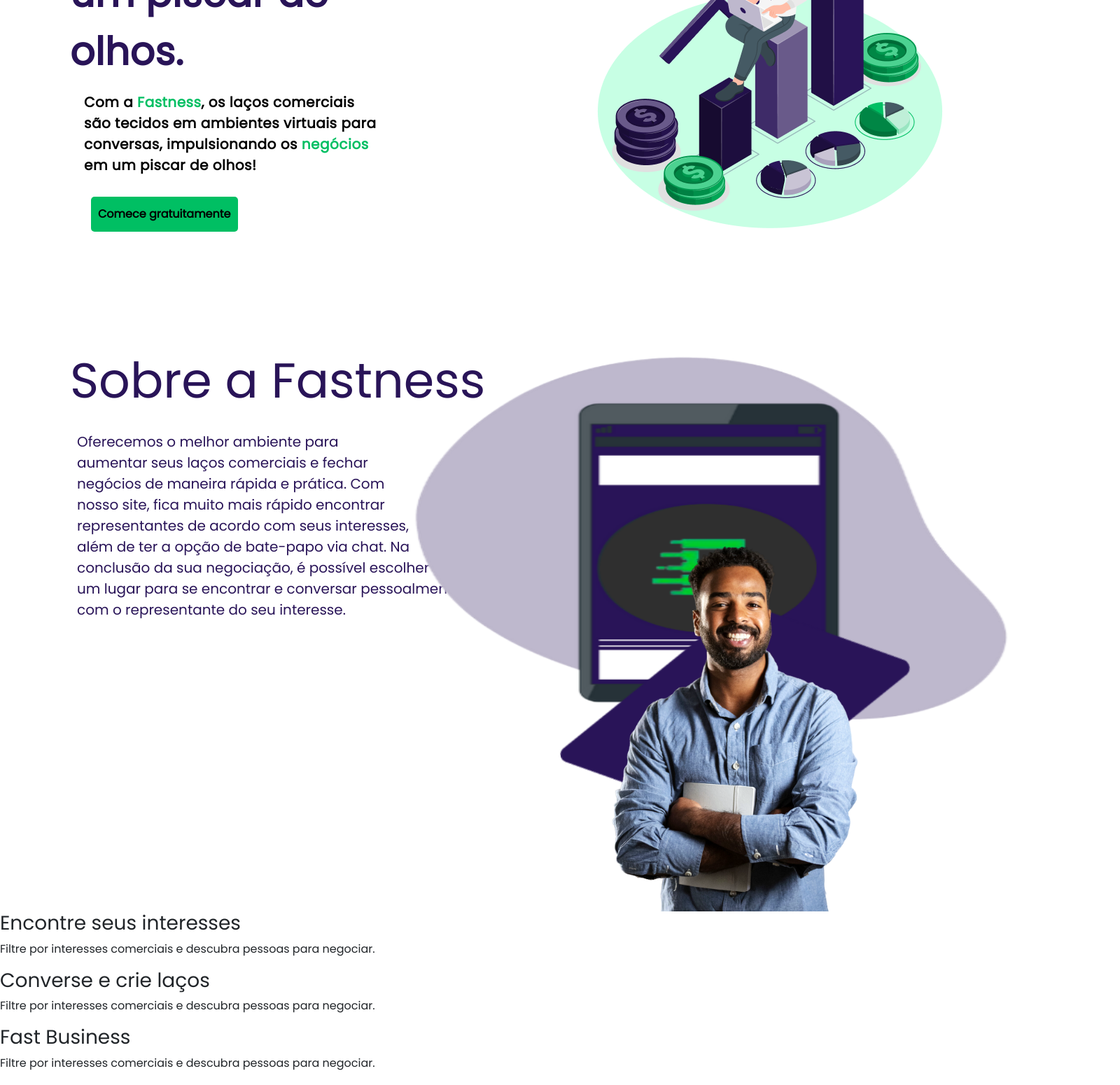
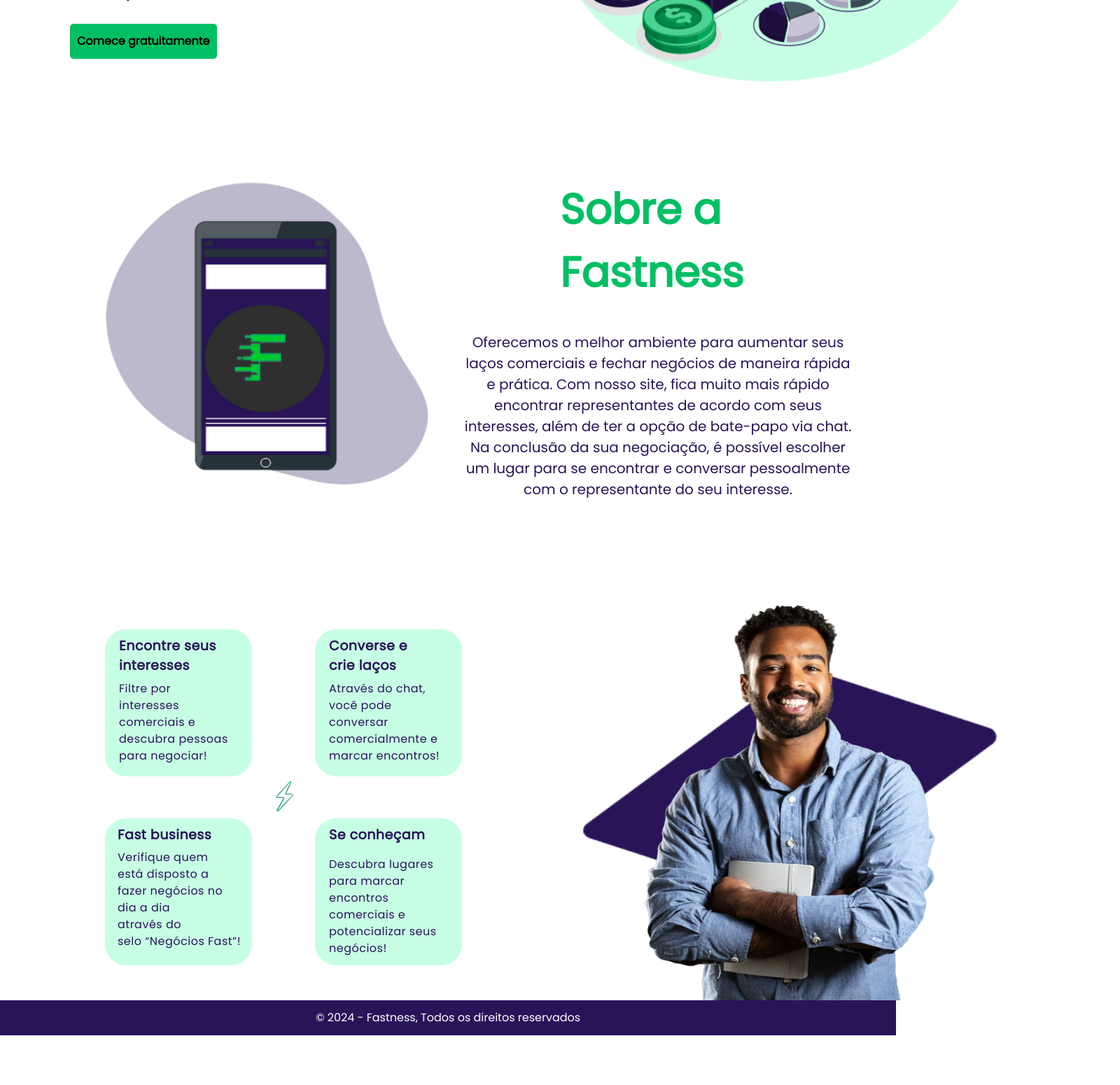
Before and after one commit to Vhs4/Fastness, a React (Vite) app: page / in a window 1280 px wide. Shown: the part 540-2090 px from the top of the page at 70% size, 1600 px wide, since content can reach past the window. After the commit the page ends 2019 px from the top, so only its background shows below. Built offline with nearby package versions, Linux system fonts and the light colour scheme.

Commit message:
página finalizada

```diff
--- a/src/pages/Home/Home.jsx
+++ b/src/pages/Home/Home.jsx
@@ -7,15 +7,14 @@
         <nav class="navP">
           <img src="/img/logo.png" class="img_nav" alt="logo fastness"></img>
         <ul>
+            <li><a href="">Sobre</a></li>
             <li><a href="">Benefícios</a></li>
-            <li><a href="">Sobre a fastness</a></li>
-            <li className=""><a href="">Central de ajuda</a></li>
             <li className=""><a href="">Entrar</a></li>
             <button className="header_button">Cadastre-se</button>
         </ul>
         </nav>
         <p className="p1">
-          Crie laços <span>rápidos</span> e <br></br>
+        Crie laços <span>rápidos</span> e <br></br>
         feche <span>negócios</span> em <br></br>
         um piscar de olhos.
         </p>
@@ -26,30 +25,39 @@
         </p>
         <button className="button1">Comece gratuitamente</button>
         <img src="/img/home.png" class="img_header" alt="homem de negócios"></img>
+        <img src="/img/celular.png" class="img_header1" alt="celular"></img>
         <p className="p3">Sobre a Fastness</p>
-        <p className="p4">Oferecemos o melhor ambiente para <br></br>aumentar seus laços comerciais e fechar <br></br>
-        negócios de maneira rápida e prática. Com <br></br>nosso site, fica muito mais rápido encontrar <br></br>
-        representantes de acordo com seus interesses,<br></br> além de ter a opção de bate-papo via chat.  Na<br></br>
+        <p className="p4">Oferecemos o melhor ambiente para aumentar seus <br></br>laços comerciais e fechar
+        negócios de maneira rápida<br></br> e prática. Com nosso site, fica muito mais rápido<br></br> encontrar
+        representantes de acordo com seus <br></br>interesses, além de ter a opção de bate-papo via chat.  <br></br>Na
         conclusão da sua negociação, é possível escolher <br></br> um lugar para se encontrar e conversar pessoalmente <br></br>
         com o representante do seu interesse.</p>
-        <img src="/img/celular.png" class="img_header1" alt="celular"></img>
-        <img src="/img/home2.png" class="img_header1" alt="celular"></img>
+        <img src="/img/home2.png" class="img_header2" alt="homem de negócios"></img>
+
+        <section className="section1">
         <div className="div1">
-          <h3>Encontre seus interesses</h3>
-          <p>Filtre por interesses comerciais e descubra pessoas para negociar.</p>
+          <p className="p1section1">Encontre seus <br></br>interesses</p>
+          <p className="p2section1">Filtre por <br></br>interesses <br></br>comerciais e <br></br>descubra pessoas <br></br>para negociar!</p>
         </div>
         <div className="div2">
-          <h3>Converse e crie laços</h3>
-          <p>Filtre por interesses comerciais e descubra pessoas para negociar.</p>
+          <p className="p3section1">Converse e <br></br>crie laços</p>
+          <p className="p4section1">Através do chat, <br></br>você pode <br></br>conversar <br></br>comercialmente e <br></br>marcar encontros!</p>
         </div>
-        <div className="div3">
-          <h3>Fast Business</h3>
-          <p>Filtre por interesses comerciais e descubra pessoas para negociar.</p>
-        </div>
-        <div className="div4">
-          <h3>Se conheçam</h3>
-          <p>Filtre por interesses comerciais e descubra pessoas para negociar.</p>
-        </div>
+        </section>
+        <img src="/img/imagemraio.png" class="img_section" alt="raio"></img>
+        <section className="section2">
+          <div className="div3">
+            <p className="p1section2">Fast business</p>
+            <p className="p2section2">Verifique quem <br></br>está disposto a <br></br>fazer negócios no <br></br>dia a dia <br></br>através do <br></br>selo “Negócios Fast”!</p>
+          </div>
+          <div className="div4">
+            <p className="p3section2">Se conheçam</p>
+            <p className="p4section2">Descubra lugares <br></br>para marcar encontros <br></br>comerciais e potencializar seus negócios!</p>
+          </div>
+        </section>
+        <footer>
+          <p className="footer">© 2024 - Fastness, Todos os direitos reservados</p>
+        </footer>
         </>
   )
 }
--- a/src/pages/Home/style.css
+++ b/src/pages/Home/style.css
@@ -1,5 +1,5 @@
 .navP {
-    background: #291458;
+    background-color: #291458;
     top: 0; left: 0;
     z-index: 20;
     width: 100%;
@@ -7,6 +7,7 @@
     position: fixed;
     display: flex;
     justify-content: space-between;
+    align-items: center;
 }
 
 .navP ul li a {
@@ -30,26 +31,24 @@
 }
 
 .header_button {
+    border: 2px solid white;
+    border-radius: 10px;
     height: 40px;
     display: flex;
     align-items: center;
     justify-content: center;
-    background: #291458;
-    /*border-radius: 5px;*/
-    /*border-color: #ffffff;*/
-    padding: 2px;
+    background-color: #291458;
+    padding: 20px 15px;
     margin-right: 80px;
     margin-top: 17px;
-    /*border-style: solid;*/
     color: #ffffff;
     font-size: 17px;
     letter-spacing: 0.5px;
 }
 
 .img_nav {
-    width: 300px;
-    height: 150px;
-    margin-top: -3px;
+    width: 400px;
+    height: 250px;
     margin-bottom: -100px;
 }
 
@@ -60,7 +59,7 @@
     font-size: 55px;
     font-weight: bolder;
     letter-spacing: 0.5px;
-    margin-right: 600px;
+    margin-left: -5px;
 }
 
 span {
@@ -72,7 +71,7 @@
     letter-spacing: 0.5px;
     font-size: 20px;
     font-weight: bold;
-    margin-left: 120px;
+    margin-left: 100px;
     margin-top: -100px;
     padding-top: 0px;
 
@@ -88,34 +87,165 @@
     border-color: #00BF63;
     border-style: hidden;
     padding: 10px;
-    margin-left: 130px;
+    margin-left: 100px;
     margin-top: 30px;
     font-weight: bold;
     height: 50px;
 }
 
 .img_header {
-    margin-left: 850px;
-    margin-top: -500px;
+    margin-left: 800px;
+    margin-top: -550px;
+    width: 600px;
+    height: 600px;
 }
 
 .p3 {
+    color: #00BF63;
+    font-weight: bold;
+    font-size: 60px;
+    margin-top: -500px;
+    margin-left: 800px;
+}
+
+.p4 {
+    display: flex;
+    justify-content: center;
+    text-align: center;
     color: #291458;
-    font-size: 70px;
-    margin-top: 150px;
+    font-size: 20px;
+    margin-left: 600px;
+    margin-top: 20px;
+    padding-top: 20px;
+}
+
+.img_header1 {
+    margin-left: 100px;
+    height: 500px;
+    width: 600px;
+    margin-top: 120px;
+}
+
+.img_header2 {
+    margin-left: 800px;
+    margin-top: 65px;
+    margin-bottom: 120px;
+    height: 650px;
+    width: 650px;
+}
+
+.section1 {
+    display: flex;
+    align-items: flex-start;
+    justify-content: baseline;
+    margin-top: -650px;
+    margin-left: 50px;
+}
+
+.section2 {
+    display: flex;
+    align-items: flex-start;
+    justify-content: baseline;
+    margin-top: 0px;
     margin-left: 100px;
 }
 
-.p4 {
+.div1 {
+    background-color: #C7FFE4;
     color: #291458;
-    font-size: 20px;
-    margin-left: 110px;
-    margin-top: 20px;
+    width: 210px;
+    height: 210px;
+    border-radius: 30px;
+    margin-left: 100px;
+    padding-left: 20px;
+    padding-top: 10px;
+    letter-spacing: 0.5px;
 }
 
-.img_header1 {
-    margin-left: 500px;
-    height: 600px;
-    width: 1100px;
-    margin-top: -400px;
+.div2 {
+    background-color: #C7FFE4;
+    color: #291458;
+    width: 210px;
+    height: 210px;
+    margin-left: 90px;
+    padding-left: 20px;
+    padding-top: 10px;
+    border-radius: 30px;
+    letter-spacing: 0.5px;
 }
+
+.div3 {
+    background-color: #C7FFE4;
+    color: #291458;
+    width: 210px;
+    height: 210px;
+    padding-top: 10px;
+    border-radius: 30px;
+    letter-spacing: 0.5px;
+    margin-left: 50px;
+    padding-left: 18px;
+}
+
+.div4 {
+        background-color: #C7FFE4;
+        color: #291458;
+        width: 210px;
+        height: 210px;
+        padding-top: 10px;
+        border-radius: 30px;
+        letter-spacing: 0.5px;
+        margin-left: 90px;
+        padding-left: 20px;
+}
+
+.p1section1 {
+    font-size: 19px;
+    font-weight: bolder;
+}
+
+.p2section1 {
+    margin-top: -10px;
+}
+
+.p3section1 {
+    font-size: 19px;
+    font-weight: bolder;
+}
+
+.p4section1 {
+    margin-top: -10px;
+}
+
+.p1section2 {
+    font-size: 19px;
+    font-weight: bolder;
+}
+
+.p2section2 {
+    margin-top: -10px;
+}
+
+.p3section2 {
+    font-size: 19px;
+    font-weight: bolder;
+}
+
+.p4section2 {
+    margin-top: 0px;
+}
+
+.img_section {
+    margin-left: 380px;
+}
+
+.footer {
+    width: 100%;
+    height: 50px;
+    background-color: #291458;
+    color: #fff;
+    display: flex;
+    justify-content: center;
+    align-items: center;
+    margin-top: 50px;
+    margin-bottom: 0px;
+}
```
Also changed, not shown: public/img/home2.png, public/img/imagemraio.png (added).
